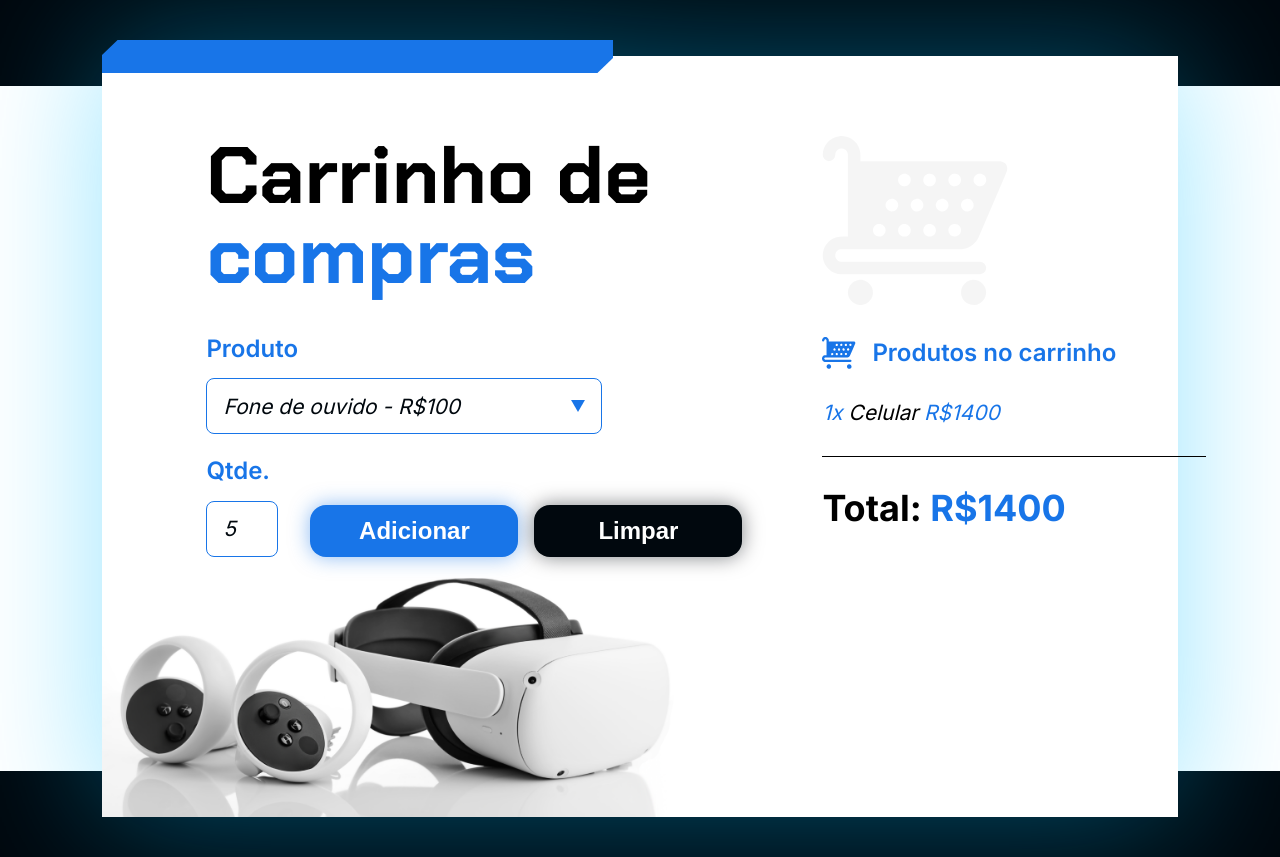
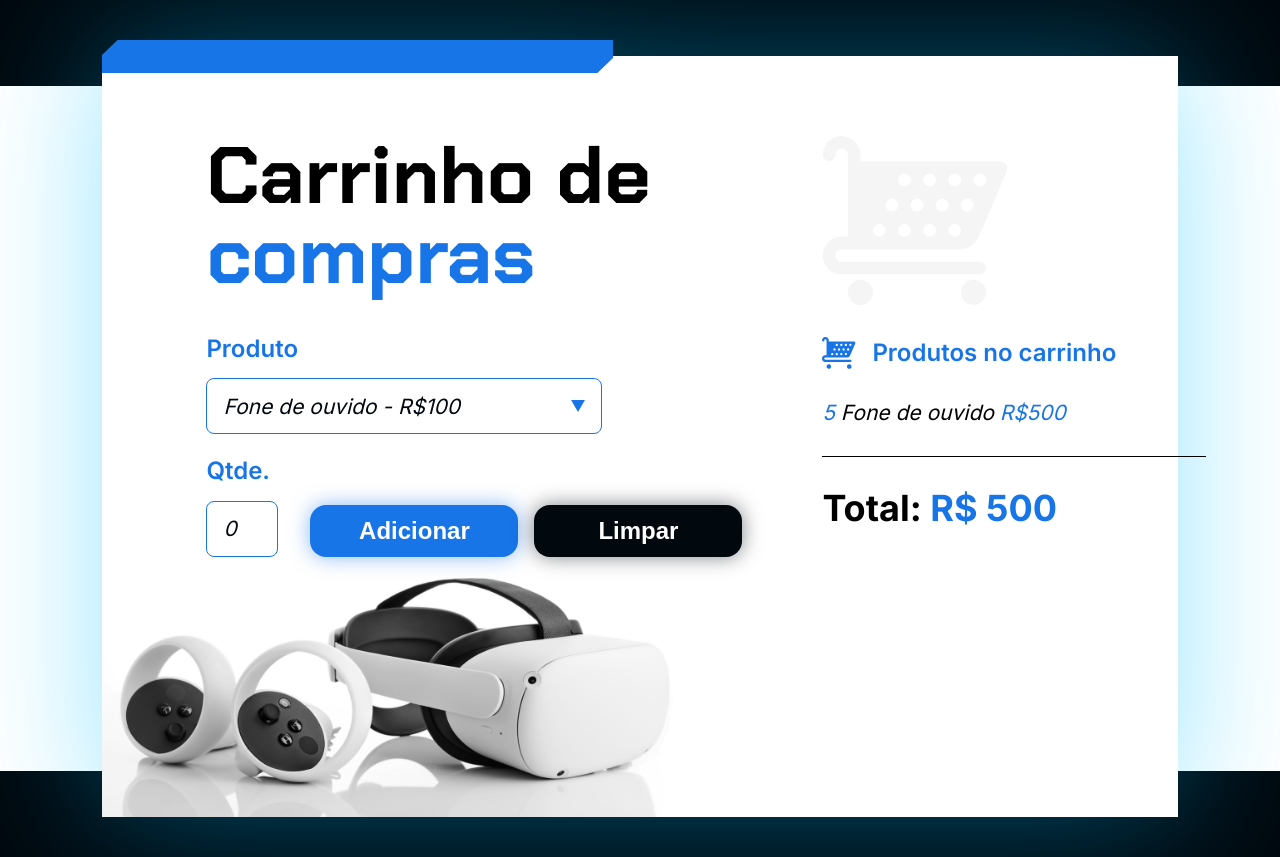
Before and after one commit to weslleyAlaniz/Treinos-Alura, a plain HTML site: page carrinho-compras/index.html in a window 1280 px wide. Both pictures are taken after typing "5" into the empty fields and a click on the button "Adicionar". Drawn offline with Linux system fonts and the light colour scheme.

Commit message:
Logica carrinho de compras

```diff
--- a/carrinho-compras/index.html
+++ b/carrinho-compras/index.html
@@ -57,14 +57,14 @@
 
       <section class="carrinho__produtos" id="lista-produtos">
         <section class="carrinho__produtos__produto">
-          <span class="texto-azul">1x</span> Celular <span class="texto-azul">R$1400</span>
+          <span class="texto-azul"></span><span class="texto-azul"></span>
         </section>
       </section>
 
       <div class="divisoria"></div>
 
       <p class="carrinho__total">
-        Total: <span class="texto-azul" id="valor-total">R$1400</span>
+        Total: <span class="texto-azul" id="valor-total"></span>
       </p>
     </section>
   </main>
--- a/carrinho-compras/js/app.js
+++ b/carrinho-compras/js/app.js
@@ -1,7 +1,31 @@
-adicionar(){
+let valorTotal;
+limpar()
+
+function adicionar(){
+    let produto = document.getElementById('produto').value;
+    let nomeProduto = produto.split('-')[0]
+    let valorProduto = produto.split('$')[1]
+    let quantidade = document.getElementById('quantidade').value;
+    let preco = valorProduto * quantidade;
+    let carrinho = document.getElementById('lista-produtos');
+
+    if (quantidade == ""){alert("Selecione uma quantidade")}
+     if (quantidade == 0){alert("Selecione uma quantidade")}
+    else{
+    carrinho.innerHTML = carrinho.innerHTML + `<section class="carrinho__produtos__produto">
+    <span class="texto-azul">${quantidade}</span> ${nomeProduto} <span class="texto-azul">R$${preco}</span>
+  </section>`
+    valorTotal = valorTotal + preco
+    let tagTotal = document.getElementById("valor-total");
+    tagTotal.textContent = `R$ ${valorTotal}`;
+    }
+    document.getElementById('quantidade').value = 0;
+
 
 }
 
-limpar(){
-
+function limpar(){
+    valorTotal = 0;
+    document.getElementById("valor-total").textContent = 'R$ 0';
+    document.getElementById('lista-produtos').textContent = '';
 }
```
